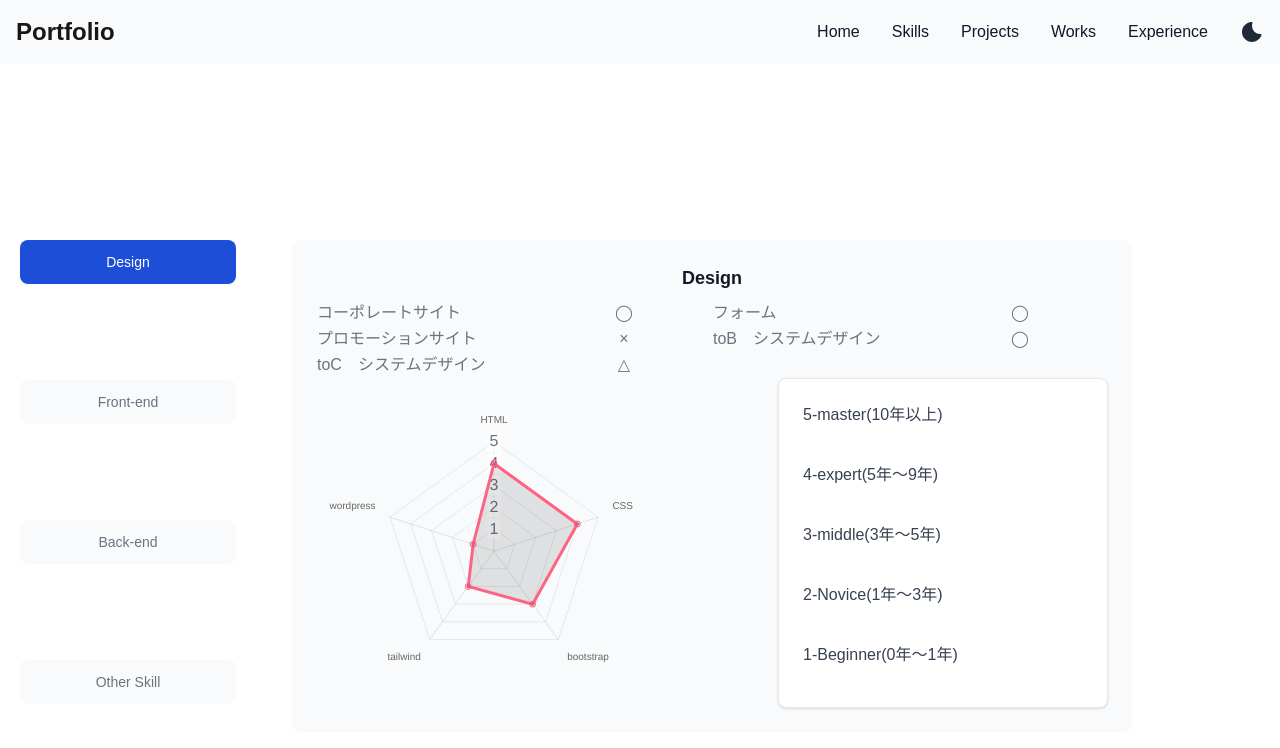
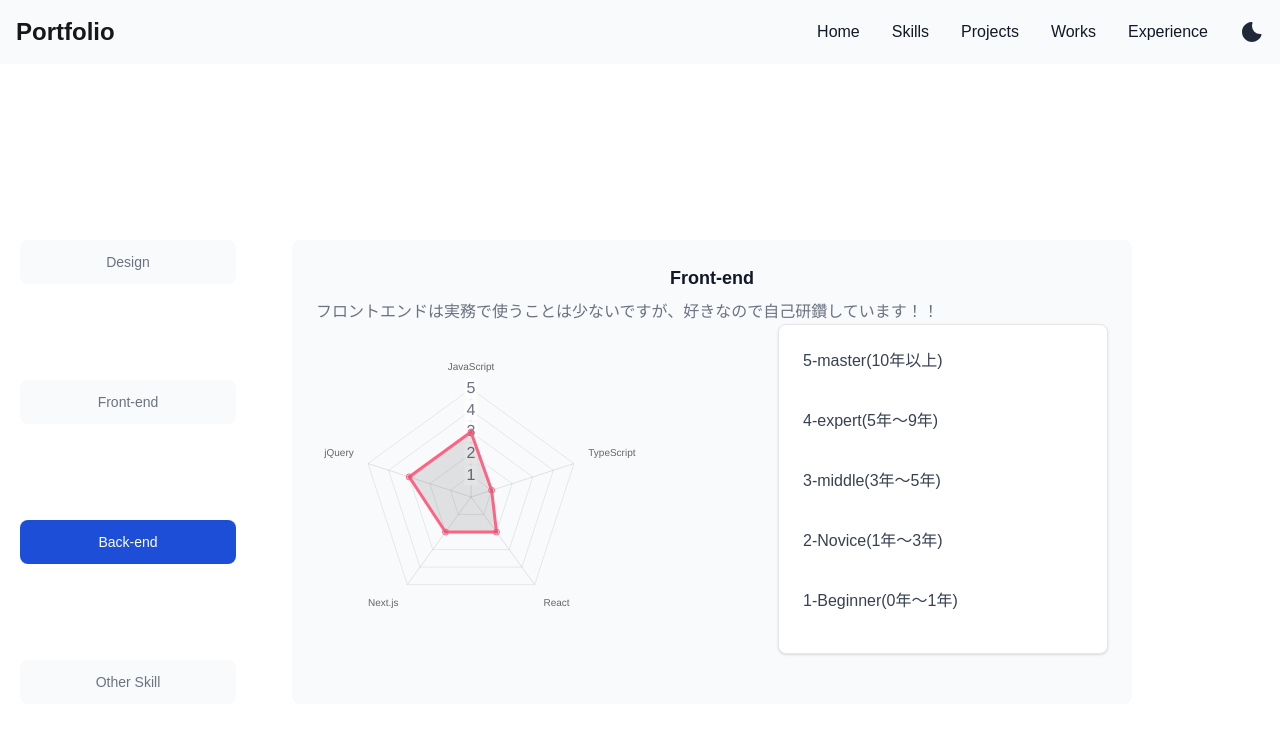
Before and after one commit to akiaki0505/portfolio, a Next.js app: page /skills in a window 1280 px wide. Both pictures are taken after a click on the link "Back-end". Shown: the top 748 px of the page. Built offline with nearby package versions, Linux system fonts and the light colour scheme.

Commit message:
skill画面の切り替えまで完了

```diff
--- /dev/null
+++ b/app/components/skills/back-end.tsx
@@ -0,0 +1,21 @@
+import React from 'react'
+import dynamic from 'next/dynamic';
+import { LevelFYI } from '@/app/components/skills/levelFYI';
+
+const SkillBackEndChart = dynamic(() => import('@/app/components/skills/chart/SkillFrontEndChart'), { ssr: false });
+
+export const BackEnd = () => {
+    return (
+        <div className="p-6 bg-gray-50 text-medium text-gray-500 dark:text-gray-400 dark:bg-neutral-900 rounded-lg w-8/12">
+            <h3 className="text-lg text-center font-bold text-gray-900 dark:text-white mb-2">Front-end</h3>
+            <p>フロントエンドは実務で使うことは少ないですが、好きなので自己研鑽しています！！</p>
+
+            <div className="flex justify-between">
+                <div className="w-5/12 text-center">
+                    <SkillBackEndChart />
+                </div>
+                <LevelFYI />
+            </div>
+        </div>
+    )
+}
--- /dev/null
+++ b/app/components/skills/chart/skillBackEndChart.js
@@ -0,0 +1,81 @@
+"use client";
+// components/RadarChart.js
+import { Radar } from 'react-chartjs-2';
+import {
+  Chart as ChartJS,
+  RadialLinearScale,
+  PointElement,
+  LineElement,
+  Filler,
+  Tooltip,
+  Legend,
+} from 'chart.js';
+import { useEffect, useState } from 'react';
+
+// Chart.jsのレーダーチャートに必要な要素を登録
+ChartJS.register(RadialLinearScale, PointElement, LineElement, Filler, Tooltip, Legend);
+
+const SkillBackEndChart = () => {
+  const [darkMode, setDarkMode] = useState(false);
+  // ページ読み込み時に localStorage から状態を復元
+  useEffect(() => {
+    const savedDarkMode = localStorage.getItem('darkMode');
+
+    if (savedDarkMode === 'true') setDarkMode(true);
+  }, []);
+
+  // ダークモード切替時に状態を保存
+  useEffect(() => {
+    localStorage.setItem('darkMode', darkMode.toString());
+    document.documentElement.classList.toggle('dark', darkMode);
+  }, [darkMode]);
+
+  const data = {
+    labels: ['JavaScript', 'TypeScript', 'React', 'Next.js', 'jQuery'],
+    datasets: [
+      {
+        label: 'My skill level',
+        data: [3, 1, 2, 2, 3],
+        fill: true,
+        borderColor: darkMode ? "rgb(16 185 129)" : "rgb(255, 99, 132)",
+        /*backgroundColor: darkMode ? "rgb(16 185 129)" : "rgba(255, 99, 132, 0.2)",
+        borderColor: darkMode ? "rgb(16 185 129)" : "rgb(255, 99, 132)",
+        pointBackgroundColor: 'rgb(255, 99, 132)',
+        pointBorderColor: '#fff',
+        pointHoverBackgroundColor: '#fff',
+        pointHoverBorderColor: "rgb(255, 99, 132)",*/
+      },
+    ],
+  };
+
+  const options = {
+    scales: {
+      r: {
+        angleLines: {
+          display: true,
+        },
+        grid: {
+          drawBorder: true,
+          color: darkMode ? "rgb(20 184 166)" : "rgb(229 231 235)", //borderの色
+        },
+        ticks: {
+          color: darkMode ? "rgb(20 184 166)" : "rgb(107 114 128)", //テキストの色
+          font: {
+            size: 16,
+          },
+        },
+        suggestedMin: 0,
+        suggestedMax: 5,
+      },
+    },
+    plugins: {
+        legend: {
+            display: false,
+        },
+    },
+  };
+
+  return <Radar data={data} options={options} />;
+};
+
+export default SkillBackEndChart;
--- /dev/null
+++ b/app/components/skills/chart/skillOtherChart.js
@@ -0,0 +1,81 @@
+"use client";
+// components/RadarChart.js
+import { Radar } from 'react-chartjs-2';
+import {
+  Chart as ChartJS,
+  RadialLinearScale,
+  PointElement,
+  LineElement,
+  Filler,
+  Tooltip,
+  Legend,
+} from 'chart.js';
+import { useEffect, useState } from 'react';
+
+// Chart.jsのレーダーチャートに必要な要素を登録
+ChartJS.register(RadialLinearScale, PointElement, LineElement, Filler, Tooltip, Legend);
+
+const SkillOtherChart = () => {
+  const [darkMode, setDarkMode] = useState(false);
+  // ページ読み込み時に localStorage から状態を復元
+  useEffect(() => {
+    const savedDarkMode = localStorage.getItem('darkMode');
+
+    if (savedDarkMode === 'true') setDarkMode(true);
+  }, []);
+
+  // ダークモード切替時に状態を保存
+  useEffect(() => {
+    localStorage.setItem('darkMode', darkMode.toString());
+    document.documentElement.classList.toggle('dark', darkMode);
+  }, [darkMode]);
+
+  const data = {
+    labels: ['JavaScript', 'TypeScript', 'React', 'Next.js', 'jQuery'],
+    datasets: [
+      {
+        label: 'My skill level',
+        data: [3, 1, 2, 2, 3],
+        fill: true,
+        borderColor: darkMode ? "rgb(16 185 129)" : "rgb(255, 99, 132)",
+        /*backgroundColor: darkMode ? "rgb(16 185 129)" : "rgba(255, 99, 132, 0.2)",
+        borderColor: darkMode ? "rgb(16 185 129)" : "rgb(255, 99, 132)",
+        pointBackgroundColor: 'rgb(255, 99, 132)',
+        pointBorderColor: '#fff',
+        pointHoverBackgroundColor: '#fff',
+        pointHoverBorderColor: "rgb(255, 99, 132)",*/
+      },
+    ],
+  };
+
+  const options = {
+    scales: {
+      r: {
+        angleLines: {
+          display: true,
+        },
+        grid: {
+          drawBorder: true,
+          color: darkMode ? "rgb(20 184 166)" : "rgb(229 231 235)", //borderの色
+        },
+        ticks: {
+          color: darkMode ? "rgb(20 184 166)" : "rgb(107 114 128)", //テキストの色
+          font: {
+            size: 16,
+          },
+        },
+        suggestedMin: 0,
+        suggestedMax: 5,
+      },
+    },
+    plugins: {
+        legend: {
+            display: false,
+        },
+    },
+  };
+
+  return <Radar data={data} options={options} />;
+};
+
+export default SkillOtherChart;
--- /dev/null
+++ b/app/components/skills/otherSkill.tsx
@@ -0,0 +1,21 @@
+import React from 'react'
+import dynamic from 'next/dynamic';
+import { LevelFYI } from '@/app/components/skills/levelFYI';
+
+const SkillOtherChart = dynamic(() => import('@/app/components/skills/chart/SkillOtherChart'), { ssr: false });
+
+export const OtherSkill = () => {
+    return (
+        <div className="p-6 bg-gray-50 text-medium text-gray-500 dark:text-gray-400 dark:bg-neutral-900 rounded-lg w-8/12">
+            <h3 className="text-lg text-center font-bold text-gray-900 dark:text-white mb-2">Front-end</h3>
+            <p>フロントエンドは実務で使うことは少ないですが、好きなので自己研鑽しています！！</p>
+
+            <div className="flex justify-between">
+                <div className="w-5/12 text-center">
+                    <SkillOtherChart />
+                </div>
+                <LevelFYI />
+            </div>
+        </div>
+    )
+}
--- a/app/skills/page.tsx
+++ b/app/skills/page.tsx
@@ -3,21 +3,33 @@ import React, { useEffect, useState } from 'react';
 import { Navbar } from '@/app/components/navber';
 import { Design } from '@/app/components/skills/design';
 import { FrontEnd } from '@/app/components/skills/front-end';
+import { BackEnd } from '@/app/components/skills/back-end';
+import { OtherSkill } from '@/app/components/skills/otherSkill';
 
 export default function Skills() {
-    const [design, setDesign] = useState("design");
-    const [frontEnd, setFrontEnd] = useState("");
+    const [selectSkill, setSelectSkill] = useState("design");
 
-    const handleChange = (e:any) =>{
-        useEffect(() => {
-            if(e.target.id === "design"){
-                setDesign("design");
-            }
-            if(e.target.id === "frontEnd"){
-                setFrontEnd("frontEnd");
-            }
-        });
+    const handleChange = (e: any) =>{
+        const { id } = e.target;
+        if(id === "design"){
+            setSelectSkill("design");
+        }
+        if(id === "frontEnd"){
+            setSelectSkill("frontEnd");
+        }
+        if(id === "backEnd"){
+            setSelectSkill("backEnd");
+        }
+        if(id === "otherSkill"){
+            setSelectSkill("otherSkill");
+        }
 
+    }
+
+    const getClass = (id: string) => {
+        const isSelect = selectSkill === id;
+        return `inline-flex items-center justify-center px-4 py-3 rounded-lg w-full
+        ${isSelect ? "text-white bg-blue-700 dark:bg-emerald-500" : "hover:text-gray-900 bg-gray-50 hover:bg-gray-100 dark:bg-neutral-900 dark:hover:bg-gray-700 dark:hover:text-white"}`;
     }
     return (
         <>
@@ -29,7 +41,7 @@ export default function Skills() {
                         <a
                             href="#"
                             id="design"
-                            className="inline-flex items-center justify-center px-4 py-3 text-white bg-blue-700 rounded-lg active w-full dark:bg-emerald-500"
+                            className={getClass("design")}
                             onClick={handleChange}
                         >
                             Design
@@ -39,25 +51,37 @@ export default function Skills() {
                         <a
                             href="#"
                             id="frontEnd"
-                            className="inline-flex items-center justify-center px-4 py-3 rounded-lg hover:text-gray-900 bg-gray-50 hover:bg-gray-100 w-full dark:bg-neutral-900 dark:hover:bg-gray-700 dark:hover:text-white"
+                            className={getClass("frontEnd")}
                             onClick={handleChange}
                         >
                             Front-end
                         </a>
                     </li>
                     <li>
-                        <a href="#" className="inline-flex items-center justify-center px-4 py-3 rounded-lg hover:text-gray-900 bg-gray-50 hover:bg-gray-100 w-full dark:bg-neutral-900 dark:hover:bg-gray-700 dark:hover:text-white">
+                        <a
+                            href="#"
+                            id="backEnd"
+                            className={getClass("backEnd")}
+                            onClick={handleChange}
+                        >
                             Back-end
                         </a>
                     </li>
                     <li>
-                        <a href="#" className="inline-flex items-center justify-center px-4 py-3 rounded-lg hover:text-gray-900 bg-gray-50 hover:bg-gray-100 w-full dark:bg-neutral-900 dark:hover:bg-gray-700 dark:hover:text-white">
+                        <a
+                            href="#"
+                            id="otherSkill"
+                            className={getClass("otherSkill")}
+                            onClick={handleChange}
+                        >
                             Other Skill
                         </a>
                     </li>
                 </ul>
-                {design && <Design />}
-                {frontEnd && <FrontEnd />}
+                {selectSkill === "design" &&  <Design />}
+                {selectSkill === "frontEnd" && <FrontEnd />}
+                {selectSkill === "backEnd" && <BackEnd />}
+                {selectSkill === "otherSkill" && <OtherSkill />}
             </div>
         </>
     )
--- a/package.json
+++ b/package.json
@@ -9,7 +9,7 @@
     "lint": "next lint"
   },
   "dependencies": {
-    "chart.js": "^4.4.4",
+    "chart.js": "^4.4.5",
     "next": "14.2.14",
     "react": "^18",
     "react-chartjs-2": "^5.2.0",
```
Also changed, not shown: 1 other file (tests, documents, lock files or other folders).
